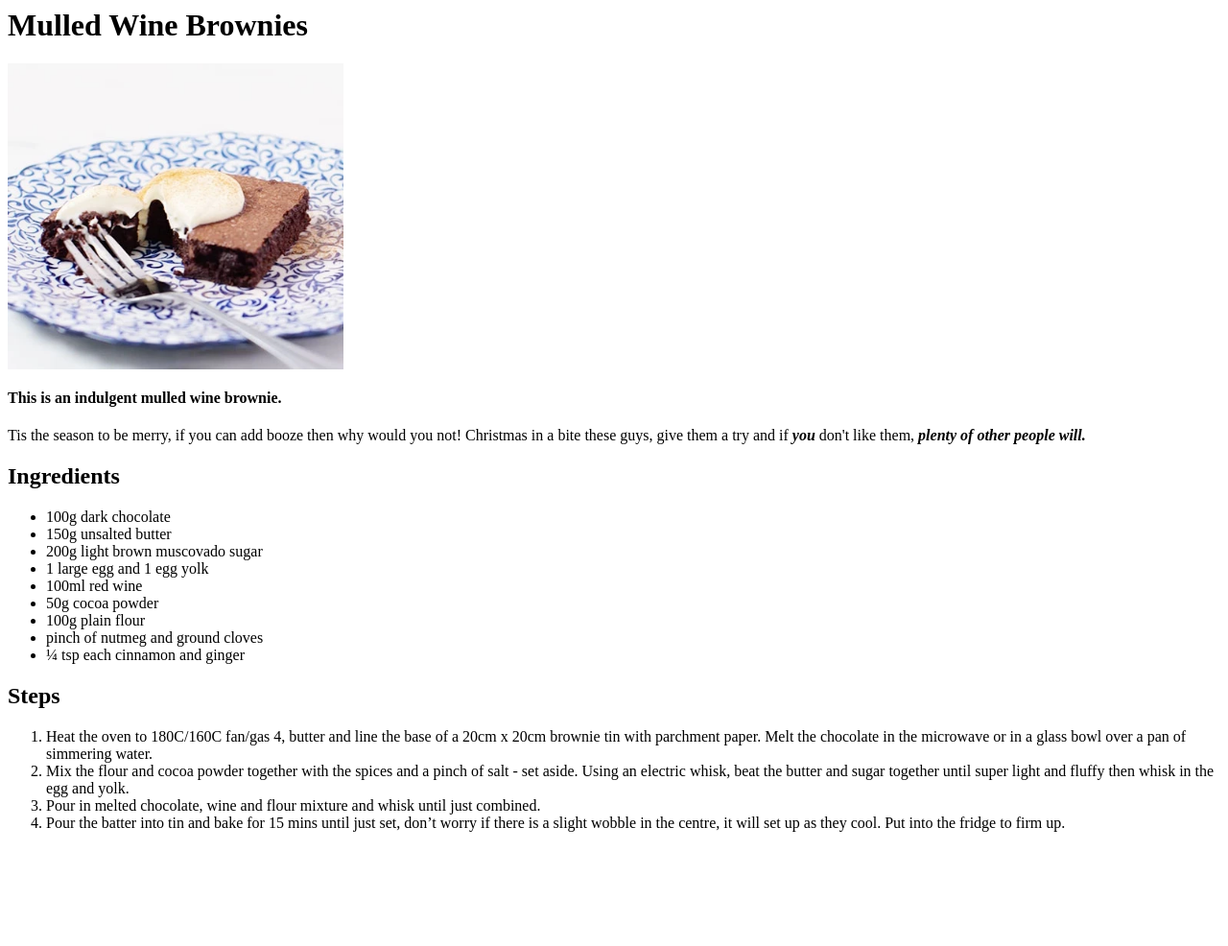
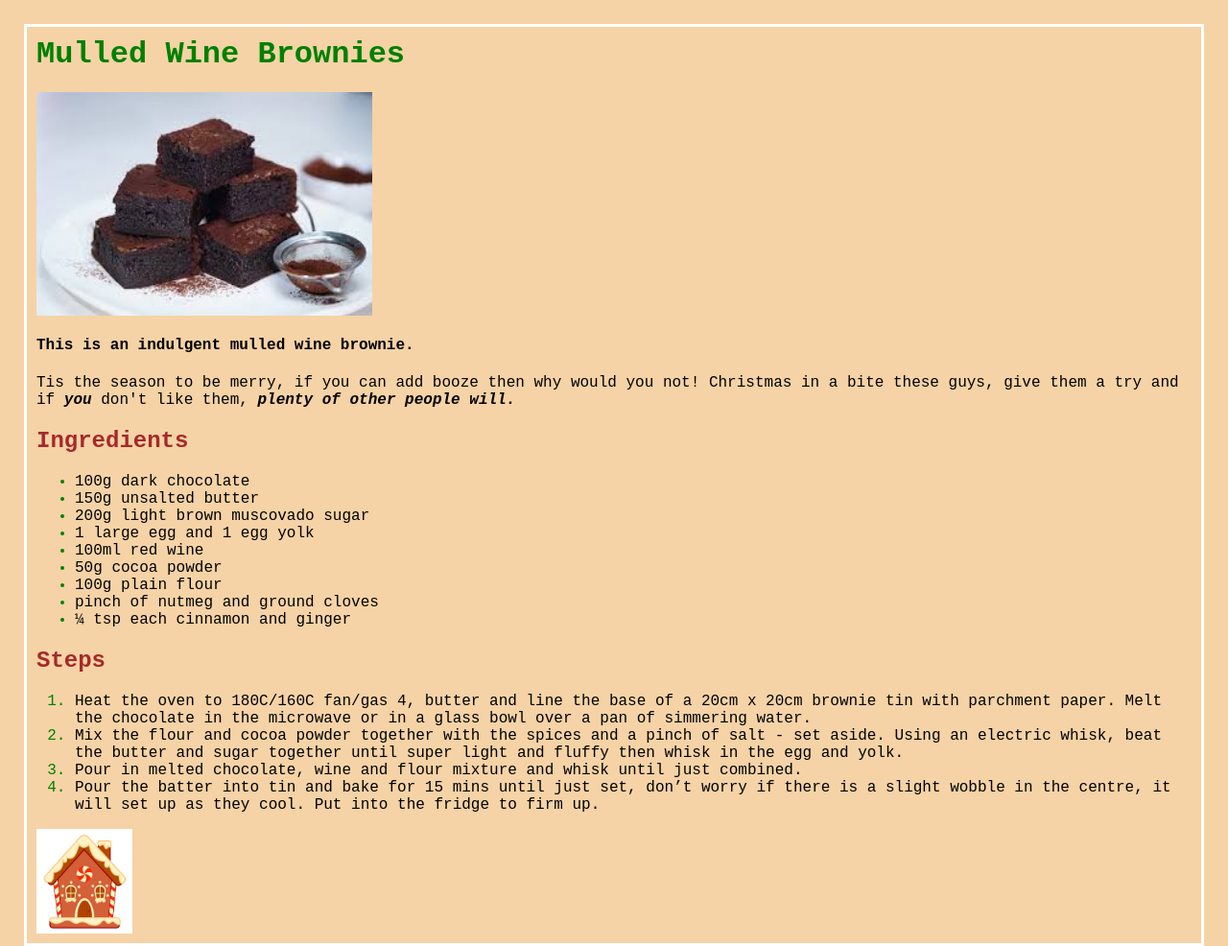
Before and after one commit to MaskWearer95/Odin_Recipes, a plain HTML site: page recipes/brownies.html in a window 1280 px wide. Shown: the whole page at 96% size. Before the commit the page ends 883 px from the top, so only its background shows below. Drawn offline with Linux system fonts and the light colour scheme.

Commit message:
This is all my Odin recipe work

```diff
--- a/recipes/brownies.html
+++ b/recipes/brownies.html
@@ -1,8 +1,9 @@
-<h1>Mulled Wine Brownies</h1>
-<img src="../img/brownies.jpg" alt="An indulgent Mulled Wine Brownie" width="350px">
+<h1 class="title">Mulled Wine Brownies</h1>
+<link rel="stylesheet" href="./style.css">
+<img src="../img/brownie.jpeg" alt="An indulgent Mulled Wine Brownie" width="350px">
 <h4>This is an indulgent mulled wine brownie.</h4>
 <p>Tis the season to be merry, if you can add booze then why would you not! Christmas in a bite these guys, give them a try and if <strong><em>you</em></strong> don't like them, <strong><em>plenty of other people will.</em></strong></p>
-<h2>Ingredients</h2>
+<h2 class="othertitles">Ingredients</h2>
     <ul>
         <li>100g dark chocolate</li>
         <li>150g unsalted butter</li>
@@ -15,10 +16,11 @@
         <li>¼ tsp each cinnamon and ginger</li>
 
     </ul>
-<h2>Steps</h2>
+<h2 class="othertitles">Steps</h2>
     <ol>
         <li>Heat the oven to 180C/160C fan/gas 4, butter and line the base of a 20cm x 20cm brownie tin with parchment paper. Melt the chocolate in the microwave or in a glass bowl over a pan of simmering water.</li>
         <li>Mix the flour and cocoa powder together with the spices and a pinch of salt - set aside. Using an electric whisk, beat the butter and sugar together until super light and fluffy then whisk in the egg and yolk.</li>
         <li>Pour in melted chocolate, wine and flour mixture and whisk until just combined.</li>
         <li>Pour the batter into tin and bake for 15 mins until just set, don’t worry if there is a slight wobble in the centre, it will set up as they cool. Put into the fridge to firm up.</li>
     </ol>
+<a href="../Index.html"><img src="../img/home.jpg" alt="Home" width="100px"></a>
--- /dev/null
+++ b/recipes/style.css
@@ -0,0 +1,22 @@
+body{
+    background-color: rgb(245, 211, 166);
+    font-family: 'Courier New', Courier, monospace;
+    border-style: solid;
+    border-width: medium;
+    margin: 25px;
+    padding: 10px;
+    border-color: white;
+}
+
+.title{
+    color: green;
+
+}
+
+.othertitles{
+    color: brown;
+}
+
+li::marker {
+    color: green;
+  }
--- /dev/null
+++ b/styles.css
@@ -0,0 +1,44 @@
+body{
+    background-color: rgb(245, 211, 166);
+    font-family: 'Courier New', Courier, monospace;
+    border-style: solid;
+    border-width: medium;
+    margin: 25px;
+    padding: 10px;
+    border-color: white;
+}
+
+.title{
+    color: green;
+    text-align: center;
+    padding-top: 10px;
+}
+
+/* li::marker {
+    color: green;
+  }*/
+
+.recipes a:visited {
+    color: red;
+}
+
+.recipelist{
+    text-align: left;
+    columns: 2;
+    list-style-type: none;
+}
+
+.column-left {
+    text-align: right;
+}
+
+.center {
+    display: flex;
+    justify-content: center;
+}
+
+p{
+    color: red;
+    font-size: xx-small;
+    text-align: center;
+}
```
Also changed, not shown: Index.html (+14 -6 lines), recipes/cookies.html (+6 -4 lines), recipes/flapjack.html (+5 -3 lines), recipes/frenchtoast.html (added, +27 -0 lines), img/GingerbreadHouse.jpeg (added), img/brownie.jpeg (added), img/frenchtoast.webp (added), img/home.jpg (added).
